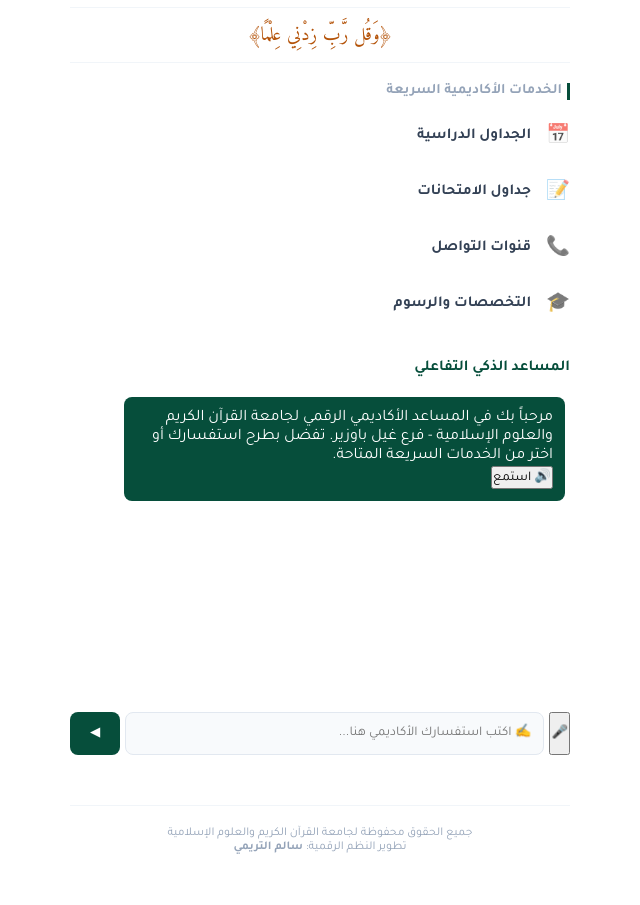
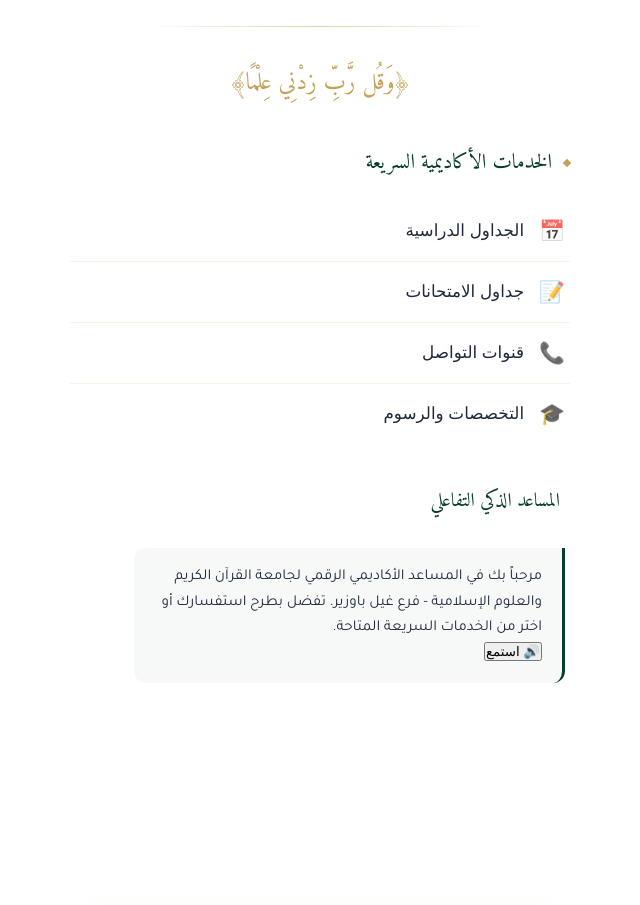
Before and after one commit to saltrymy97-eng/Alqoran, a website: page index.html in a window 1280 px wide. Shown: the part 137-1042 px from the top of the page, without its empty margins (320-960 px from the left). Before the commit the page ends 1006 px from the top, so only its background shows below. Drawn offline with nearby package versions, Linux system fonts and the light colour scheme.

Commit message:
Refactor App.css with new styles and variables

```diff
--- a/App.css
+++ b/App.css
@@ -1,60 +1,119 @@
 @import url('https://fonts.googleapis.com/css2?family=Amiri:ital,wght@0,400;0,700;1,400&family=Tajawal:wght@400;500;700;800&display=swap');
 
 :root {
-    --primary-emerald: #064e3b;
-    --text-slate: #334155;
-    --bg-white: #ffffff;
-    --gold: #b45309;
+    --royal-green: #083d2b;   /* أخضر جامعي ملكي */
+    --luxury-gold: #c5a059;   /* ذهبي راقٍ ومطفأ */
+    --dark-slate: #1e293b;
+    --pure-white: #ffffff;
 }
 
-* { box-sizing: border-box; margin: 0; padding: 0; font-family: 'Tajawal', sans-serif; }
-body { background-color: #ffffff; color: var(--text-slate); direction: rtl; padding: 15px; display: flex; justify-content: center; }
+* { box-sizing: border-box; margin: 0; padding: 0; }
+body { background-color: var(--pure-white); color: var(--dark-slate); direction: rtl; padding: 15px; display: flex; justify-content: center; font-family: 'Tajawal', sans-serif; }
 
-.app-container { width: 100%; max-width: 500px; background: var(--bg-white); }
+.app-container { width: 100%; max-width: 520px; background: var(--pure-white); padding: 10px; }
 
-/* الهيدر */
-.main-header { text-align: center; padding-bottom: 20px; margin-bottom: 20px; }
-.basmala-text { font-family: 'Amiri', serif; font-size: 1.2rem; color: var(--primary-emerald); margin-bottom: 10px; }
-.university-name { font-size: 1.2rem; font-weight: 800; color: #1e293b; }
-.branch-badge { font-size: 0.85rem; color: #64748b; margin-top: 5px; }
+/* ---------------- الهيدر الفاخر ---------------- */
+.main-header { text-align: center; position: relative; padding-bottom: 30px; margin-bottom: 20px; }
+/* خط ذهبي متلاشي أسفل الهيدر */
+.main-header::after { content: ''; position: absolute; bottom: 0; left: 15%; right: 15%; height: 1px; background: linear-gradient(90deg, transparent, var(--luxury-gold), transparent); opacity: 0.5; }
 
-/* الآية */
-.quranic-verse { font-family: 'Amiri', serif; font-size: 1.2rem; color: var(--gold); text-align: center; margin: 20px 0; border-top: 1px solid #f1f5f9; border-bottom: 1px solid #f1f5f9; padding: 10px 0; }
+.basmala-text { font-family: 'Amiri', serif; font-size: 1.3rem; color: var(--royal-green); margin-bottom: 12px; letter-spacing: 1px; }
+.university-name { font-family: 'Amiri', serif; font-size: 1.8rem; font-weight: 700; color: var(--royal-green); line-height: 1.2; }
+.branch-badge { font-family: 'Tajawal', sans-serif; font-size: 0.95rem; color: var(--luxury-gold); margin-top: 8px; font-weight: 500; }
 
-/* القائمة بدون إطارات */
-.section-title-divider { font-size: 0.9rem; color: #94a3b8; margin: 20px 0 10px 0; padding-right: 5px; font-weight: 700; border-right: 3px solid var(--primary-emerald); }
+/* ---------------- الآية القرآنية ---------------- */
+.quranic-verse { font-family: 'Amiri', serif; font-size: 1.5rem; color: var(--luxury-gold); text-align: center; margin: 35px 0; line-height: 1.8; }
 
-.quick-actions-grid { display: flex; flex-direction: column; gap: 5px; }
+/* ---------------- عناوين الأقسام (الماسة الذهبية) ---------------- */
+.section-title-divider { font-family: 'Amiri', serif; font-size: 1.3rem; color: var(--royal-green); display: flex; align-items: center; gap: 12px; margin: 40px 0 20px 0; }
+.section-title-divider::before { content: ''; display: inline-block; width: 6px; height: 6px; background-color: var(--luxury-gold); transform: rotate(45deg); }
+
+/* ---------------- قائمة الخدمات (انسيابية بدون مربعات) ---------------- */
+.quick-actions-grid { display: flex; flex-direction: column; gap: 0; }
 
 .action-premium-card {
     background: transparent;
     border: none;
-    padding: 12px 0;
+    padding: 18px 5px;
     display: flex;
     align-items: center;
     gap: 15px;
     cursor: pointer;
     width: 100%;
     text-align: right;
-    transition: background 0.2s;
+    border-bottom: 1px solid rgba(197, 160, 89, 0.15); /* خط ذهبي خفيف جداً */
+    transition: all 0.4s cubic-bezier(0.4, 0, 0.2, 1);
+}
+.action-premium-card:last-child { border-bottom: none; }
+
+/* تأثير الفخامة عند مرور الماوس */
+.action-premium-card:hover { transform: translateX(-8px); }
+.action-premium-card:hover .card-label { color: var(--luxury-gold); }
+.action-premium-card:hover .card-icon { transform: scale(1.1); }
+
+.card-icon { font-size: 1.3rem; opacity: 0.8; transition: transform 0.4s; }
+.card-label { font-size: 1.05rem; font-weight: 500; color: var(--dark-slate); transition: color 0.4s; }
+
+/* ---------------- المساعد الذكي (تصميم راقٍ) ---------------- */
+.chat-dashboard { margin-top: 40px; }
+.chat-dashboard-header { font-family: 'Amiri', serif; font-size: 1.2rem; color: var(--royal-green); margin-bottom: 20px; display: flex; align-items: center; gap: 10px; }
+
+.chat-viewport { height: 350px; overflow-y: auto; padding: 10px 5px; display: flex; flex-direction: column; gap: 20px; scrollbar-width: thin; scrollbar-color: var(--luxury-gold) transparent; }
+
+/* فقاعات المحادثة (على شكل اقتباسات أكاديمية) */
+.premium-bot-bubble {
+    background: rgba(8, 61, 43, 0.03);
+    border-right: 3px solid var(--royal-green);
+    color: var(--dark-slate);
+    padding: 16px 20px;
+    border-radius: 12px 0 12px 12px;
+    align-self: flex-start;
+    max-width: 88%;
+    font-size: 0.95rem;
+    line-height: 1.7;
 }
 
-.action-premium-card:hover { background: #f8fafc; }
-.card-icon { font-size: 1.2rem; opacity: 0.7; }
-.card-label { font-size: 0.95rem; font-weight: 600; color: #334155; }
+.premium-user-bubble {
+    background: rgba(197, 160, 89, 0.08);
+    border-left: 3px solid var(--luxury-gold);
+    color: var(--royal-green);
+    padding: 16px 20px;
+    border-radius: 0 12px 12px 12px;
+    align-self: flex-end;
+    max-width: 88%;
+    font-size: 0.95rem;
+    font-weight: 500;
+}
 
-/* المساعد الذكي بدون صناديق */
-.chat-dashboard { margin-top: 30px; background: #ffffff; }
-.chat-dashboard-header { font-weight: 700; color: var(--primary-emerald); font-size: 0.95rem; margin-bottom: 15px; }
+/* حقل الإدخال VIP (بيضاوي وأنيق) */
+.chat-control-panel {
+    display: flex;
+    gap: 12px;
+    margin-top: 20px;
+    padding: 6px 6px 6px 15px;
+    background: var(--pure-white);
+    border-radius: 40px;
+    box-shadow: 0 8px 25px rgba(197, 160, 89, 0.1); /* ظل ذهبي خفيف جداً يوحي بالطفو */
+    border: 1px solid rgba(197, 160, 89, 0.2);
+}
 
-.chat-viewport { height: 300px; overflow-y: auto; padding: 5px; display: flex; flex-direction: column; gap: 15px; }
-.premium-user-bubble { background: #f1f5f9; color: #475569; padding: 12px; border-radius: 8px; align-self: flex-start; max-width: 90%; }
-.premium-bot-bubble { background: var(--primary-emerald); color: white; padding: 12px; border-radius: 8px; align-self: flex-end; max-width: 90%; }
+.chat-main-input { flex: 1; border: none; padding: 12px 10px; outline: none; background: transparent; font-size: 0.95rem; color: var(--dark-slate); }
+.chat-main-input::placeholder { color: #94a3b8; }
 
-.chat-control-panel { display: flex; padding: 10px 0; gap: 5px; margin-top: 10px; }
-.chat-main-input { flex: 1; border: 1px solid #e2e8f0; padding: 12px; border-radius: 8px; outline: none; background: #f8fafc; }
-.chat-main-input:focus { border-color: var(--primary-emerald); }
-.send-control-btn { background: var(--primary-emerald); color: white; border: none; padding: 0 20px; border-radius: 8px; cursor: pointer; }
+.send-control-btn {
+    background: var(--royal-green);
+    color: var(--pure-white);
+    border: none;
+    width: 45px;
+    height: 45px;
+    border-radius: 50%;
+    cursor: pointer;
+    display: flex;
+    align-items: center;
+    justify-content: center;
+    transition: all 0.3s ease;
+}
+.send-control-btn:hover { transform: scale(1.05); background: var(--luxury-gold); }
 
-/* الفوتر */
-.premium-footer { text-align: center; margin-top: 40px; padding-top: 20px; border-top: 1px solid #f1f5f9; font-size: 0.75rem; color: #94a3b8; }
+/* ---------------- الفوتر ---------------- */
+.premium-footer { font-family: 'Amiri', serif; text-align: center; margin-top: 50px; padding-top: 20px; font-size: 0.95rem; color: #94a3b8; border-top: 1px dashed rgba(197, 160, 89, 0.3); }
```
